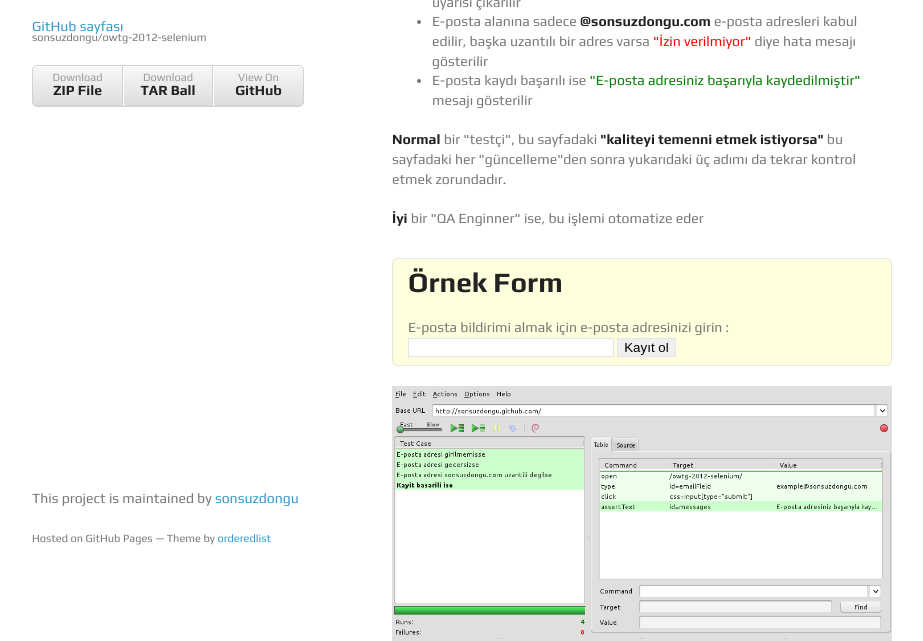
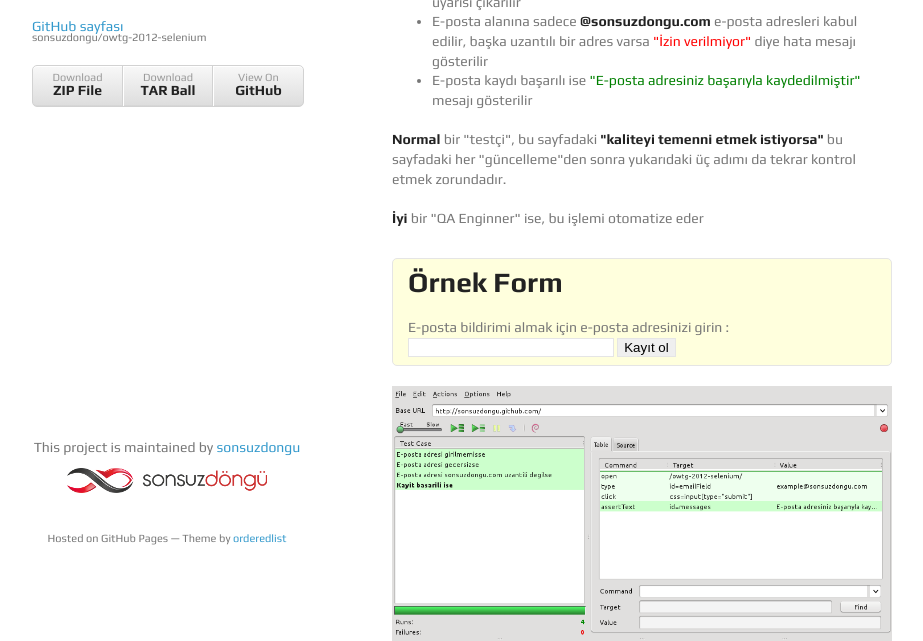
Before and after one commit to sonsuzdongu/owtg-2012-selenium, a plain HTML site: page index.html in a window 1280 px wide. Shown: the part 182-823 px from the top of the page, without its empty margins (178-1101 px from the left). Drawn offline with nearby package versions, Linux system fonts and the light colour scheme.

Commit message:
Sonsuzdongu logo added

```diff
--- a/index.html
+++ b/index.html
@@ -109,7 +109,11 @@
 
       </section>
       <footer>
-        <p>This project is maintained by <a href="https://github.com/sonsuzdongu">sonsuzdongu</a></p>
+          <p id="footerCopyright">
+            This project is maintained by <a href="https://github.com/sonsuzdongu">sonsuzdongu</a>
+            <img src="images/sd.png" alt="sonsuzdongu"/>
+          </p>
+
         <p><small>Hosted on GitHub Pages &mdash; Theme by <a href="https://github.com/orderedlist">orderedlist</a></small></p>
       </footer>
     </div>
--- a/stylesheets/selenium.css
+++ b/stylesheets/selenium.css
@@ -31,3 +31,13 @@
 #ideImage {
     margin: 20px 0;
 }
+
+
+footer p {
+    text-align: center;
+}
+
+
+#footerCopyright img {
+    margin: 10px;
+}
```
Also changed, not shown: images/sd.png (added).
